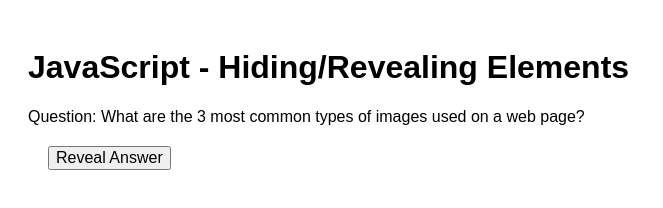
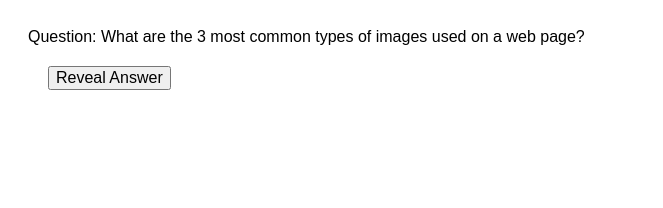
Before and after one commit to jamesking020773/Stage_6_SE_Preliminary_GUI, a plain HTML site: page js_manipulating_elements_extension.html in a window 1280 px wide. Shown: the whole page, without its empty margins (0-663 px from the left). Drawn offline with Linux system fonts and the light colour scheme.

Commit message:
Update js_manipulating_elements_extension.html

```diff
--- a/js_manipulating_elements_extension.html
+++ b/js_manipulating_elements_extension.html
@@ -55,7 +55,6 @@
     </script>
 </head>
 <body>
-	<h1>JavaScript - Hiding/Revealing Elements</h1>
     	<div id="question"></div>
     	<div id="answer"></div>
     	<button id="revealBtn" onclick="revealOrReset()"></button>
```
